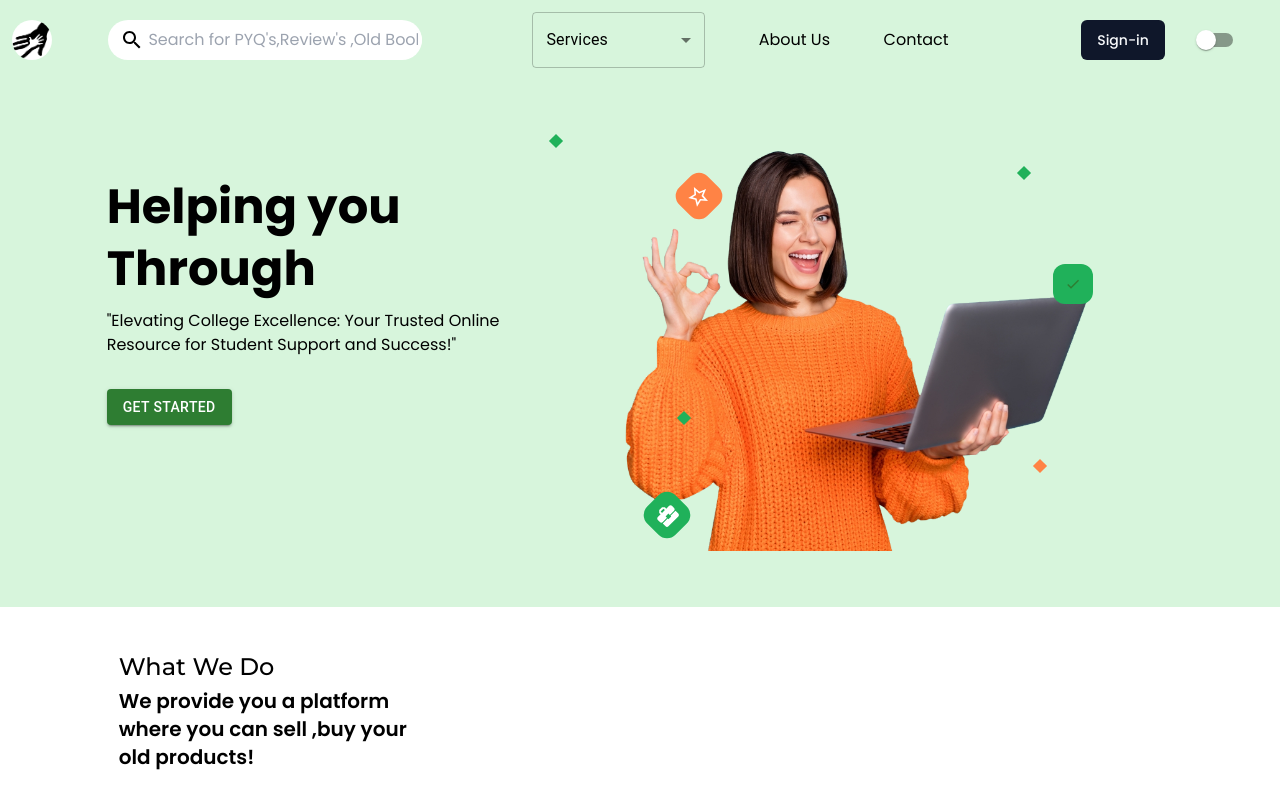
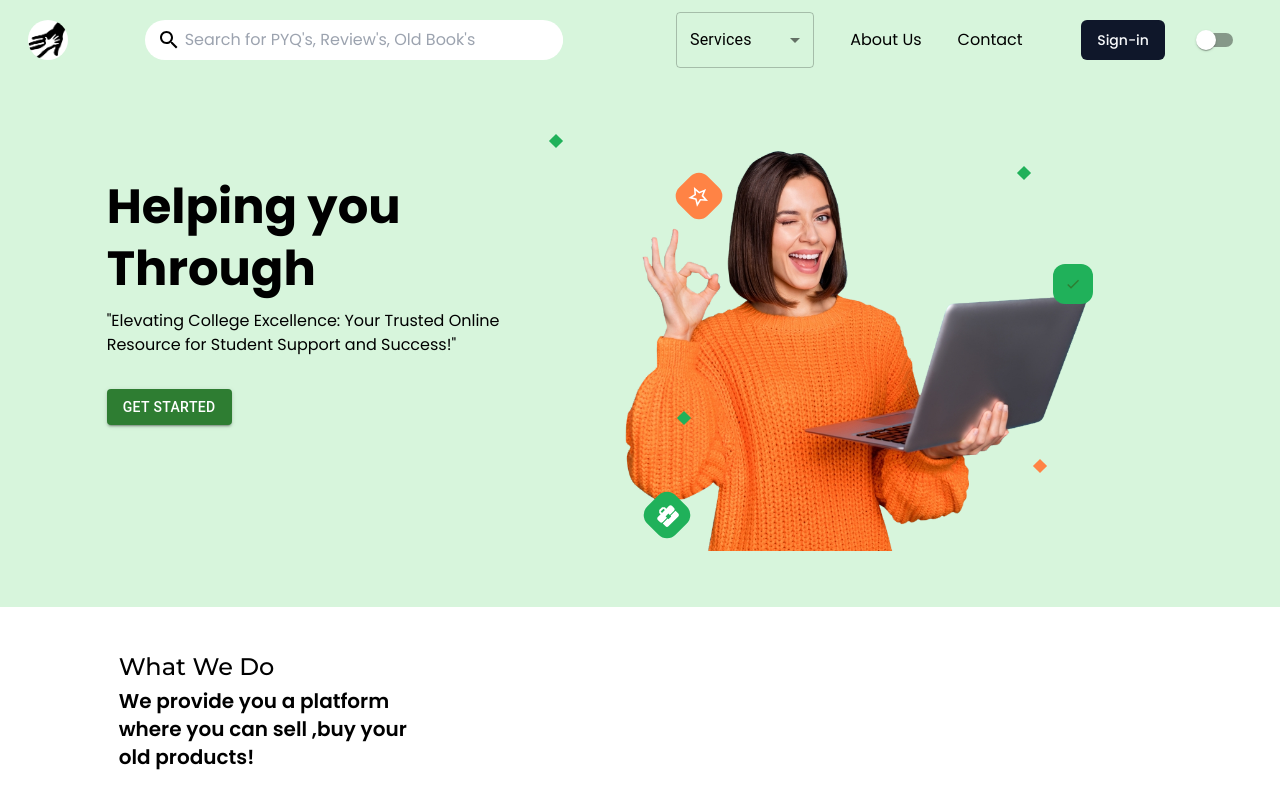
Before and after one commit to ujjwalkirti/helping-you-through, a Next.js app: page / in a window 1280 px wide. Shown: the top 800 px of the page. Built offline with nearby package versions, Linux system fonts and the light colour scheme; no server answers; the database is empty.

Commit message:
improving the UI in several components

```diff
--- a/src/components/Footer.tsx
+++ b/src/components/Footer.tsx
@@ -11,7 +11,7 @@ const Footer = () => {
   return (
     <div
       className={
-        " mx-auto bg-[#d7f5dc] dark:bg-[#20B15A] pt-5" + poppins.className
+        " mx-auto bg-[#d7f5dc] dark:bg-[#20B15A] pt-5 " + poppins.className
       }
     >
       <Image
@@ -38,7 +38,7 @@ const Footer = () => {
           <p className="text-center pb-3 font-bold text-lg text-black dark:text-white underline sm:dark:text-black">
             Links
           </p>
-          <div className="flex flex-row sm:flex-col w-full text-xs sm:text-lg divide-x divide-zinc-950 sm:divide-x-0">
+          <div className="flex flex-col items-start w-full">
             <div className="flex flex-col ">
               <Link
                 href="/pyq"
--- a/src/components/Navbar.tsx
+++ b/src/components/Navbar.tsx
@@ -41,7 +41,7 @@ const Navbar = () => {
         }
       >
         <div className="mx-auto flex justify-between items-center px-3 h-18 py-3">
-          <div className="w-10 h-10 relative flex pl-3 items-center ">
+          <div className="w-10 h-10 relative flex pl-3 items-center ml-4">
             <Image
               className=" rounded-full"
               fill
@@ -49,14 +49,14 @@ const Navbar = () => {
               alt="Website's logo"
             />
           </div>
-          <div className="rounded-3xl bg-white h-10  w-3/12 items-center cursor-pointer flex pl-3">
+          <div className="rounded-3xl bg-white h-10  w-3/12 lg:w-4/12 mx-auto items-center cursor-pointer flex pl-3">
             <SearchIcon className="text-lg text-black" />
             <input
-              placeholder="Search for PYQ's,Review's ,Old Book's"
+              placeholder="Search for PYQ's, Review's, Old Book's"
               className=" w-full bg-white  focus:outline-none px-1 overflow-hidden rounded-3xl bg-inherit dark:text-black"
             />
           </div>
-          <div className=" w-5/12 flex  list-none justify-evenly items-center cursor-pointer">
+          <div className=" w-4/12 flex  list-none justify-evenly items-center cursor-pointer">
             <li className="w-[33%]">
               <FormControl fullWidth>
                 <InputLabel>
@@ -76,8 +76,9 @@ const Navbar = () => {
             {!session?.user ? (
               <Button onClick={() => signIn("google")}>Sign-in</Button>
             ) : (
-              <li>
+              <li className="flex items-center gap-2">
                 <Avatar />
+                <p>{session?.user.name}</p>
               </li>
             )}
             <li className="">
```
Also changed, not shown: src/components/Landing Page/WhatWeDo.tsx (+6 -6 lines).
